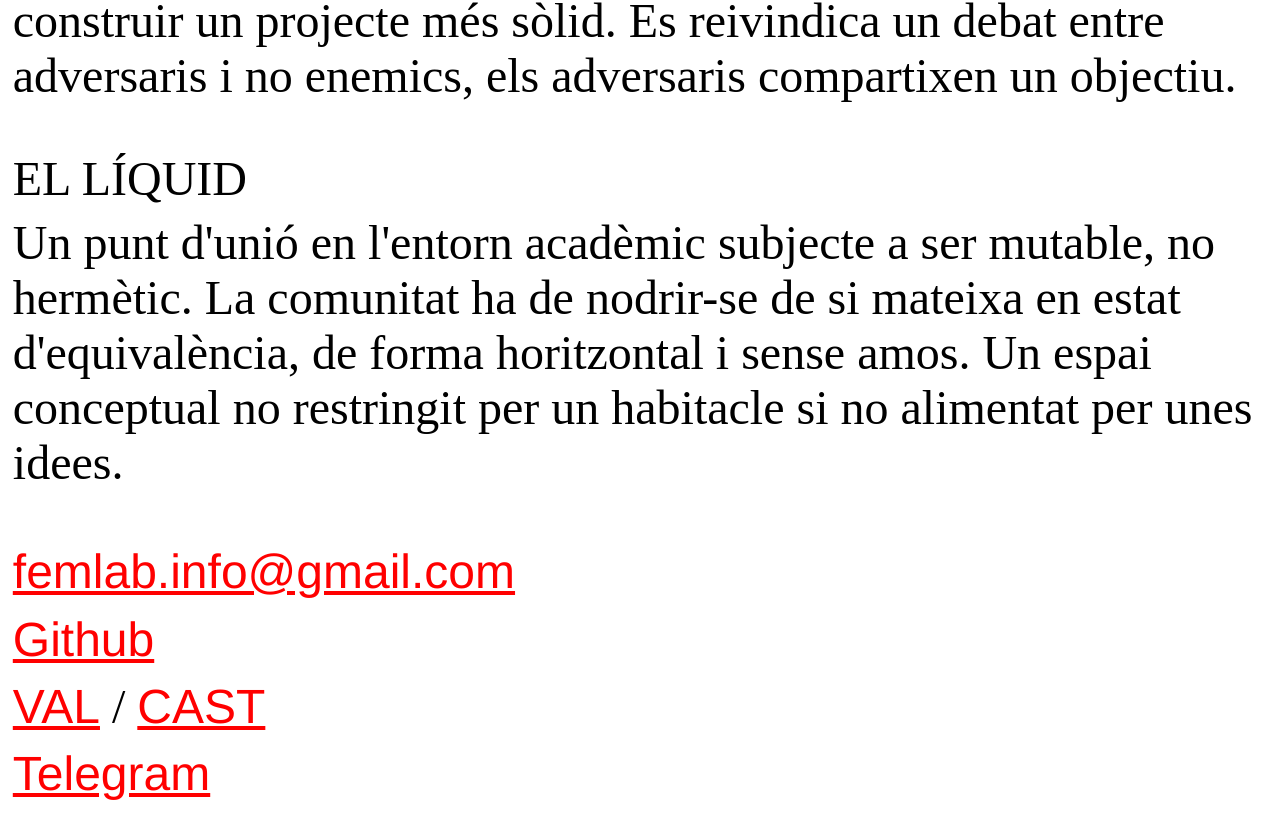
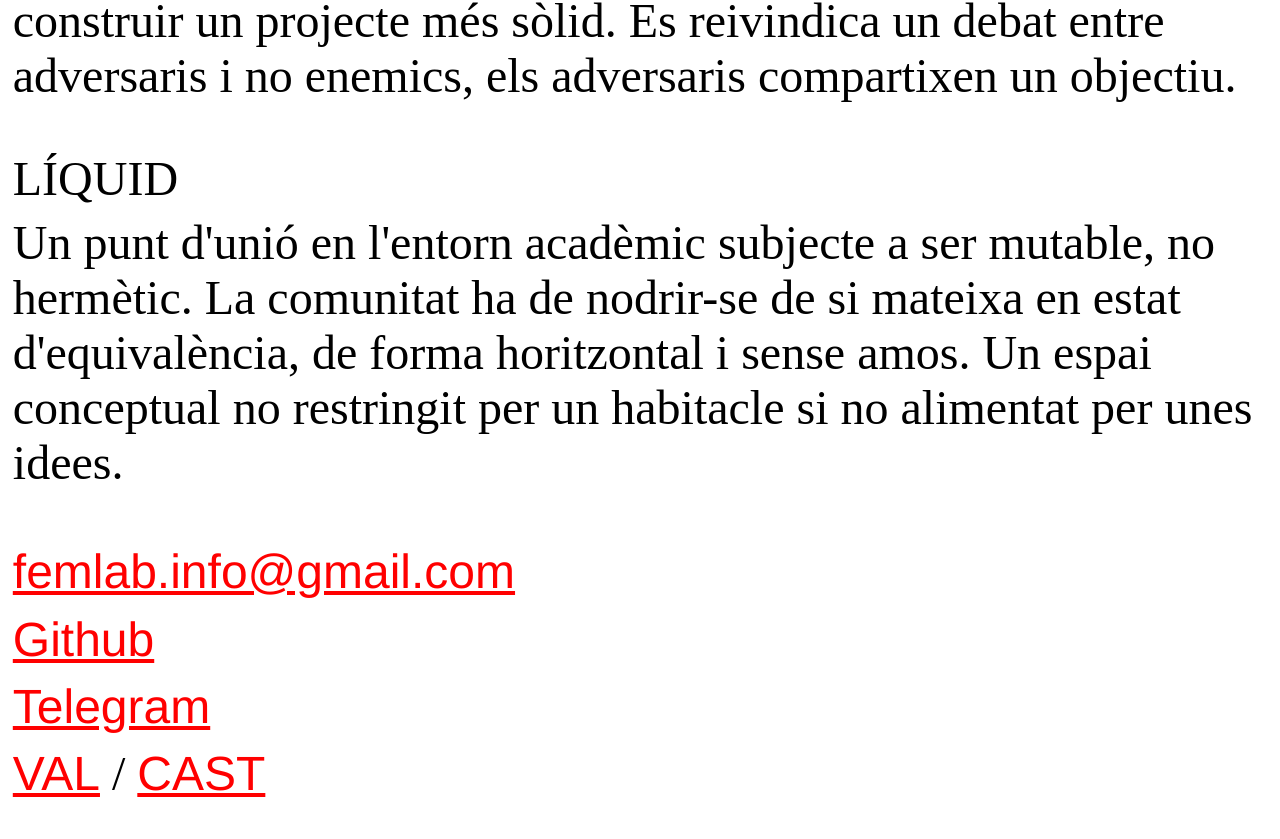
Before and after one commit to femlaboratori/femlaboratori.github.io, a plain HTML site: page index.html in a window 1280 px wide. Shown: the part 1665-2504 px from the top of the page. Drawn offline with Linux system fonts and the light colour scheme; a script that the page names is missing.

Commit message:
Update index.html

```diff
--- a/index.html
+++ b/index.html
@@ -23,7 +23,7 @@
 			<p>
 				El projecte en grup ha de ser construït per mitjà de conflictes que arriben a un consens a través de la discussió. El més important és entendre que no hi ha perdedors en la discussió i que el consens és dut a terme per ambdós parts, estes desavinences ajudaran a construir un projecte més sòlid. Es reivindica un debat entre adversaris i no enemics, els adversaris compartixen un objectiu.
 			</p>
-			<h2>EL LÍQUID</h2>
+			<h2>LÍQUID</h2>
 			<p>
 				Un punt d'unió en l'entorn acadèmic subjecte a ser mutable, no hermètic. La comunitat ha de nodrir-se de si mateixa en estat d'equivalència, de forma horitzontal i sense amos. Un espai conceptual no restringit per un habitacle si no alimentat per unes idees.
 			</p>
@@ -37,10 +37,10 @@
 					<a href="https://github.com/femlaboratori">Github</a>
 				</li>
 				<li>
-					<a href="index.html">VAL</a> / <a href="index.html">CAST</a>
+					<a href="https://t.me/joinchat/AAAAAFja6t6yPh3445DmRA">Telegram</a>
 				</li>
 				<li>
-					<a href="https://t.me/joinchat/AAAAAFja6t6yPh3445DmRA">Telegram</a>
+					<a href="index.html">VAL</a> / <a href="index.html">CAST</a>
 				</li>
 			</ul>
 		</footer>
```
